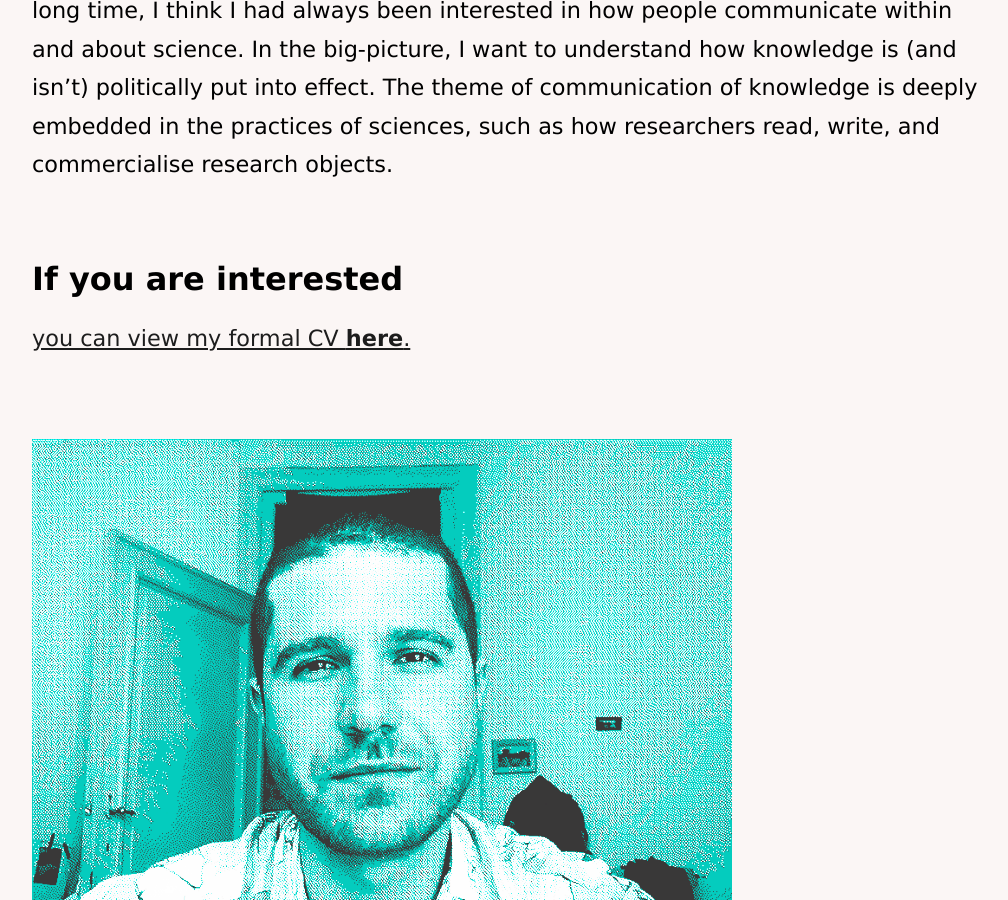
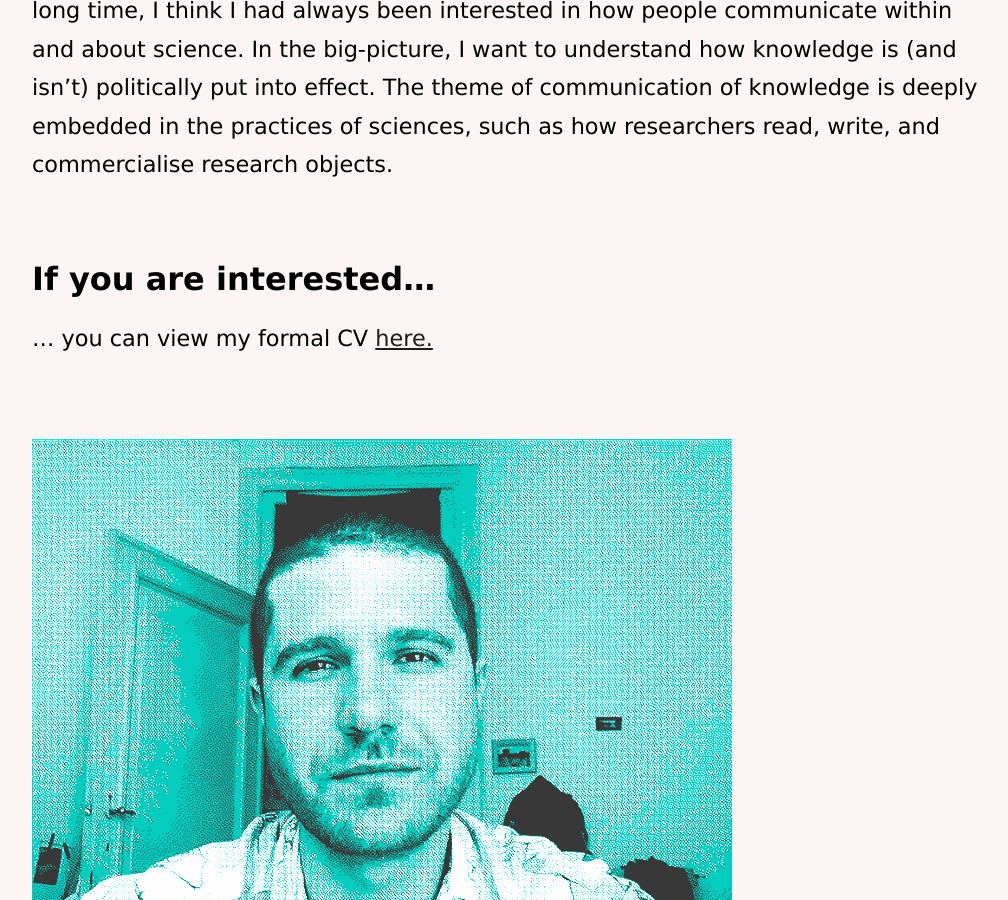
Before and after one commit to oliviodare/oliviodare.com, a Jekyll site: the page built from bio.md, in a window 1280 px wide and 900 px high, scrolled down 1863 px. Shown: the whole window, without its empty margins (96-1104 px from the left). Built offline with Jekyll 4.4.1, drawn with Linux system fonts in a browser that asks for light colours.

Commit message:
Update bio.md

```diff
--- a/bio.md
+++ b/bio.md
@@ -18,8 +18,8 @@ In 2020 I graduated with Cum Laude from the research master History and Philosop
 Before studying History and Philosophy of Science, I had studied an MSc in Neuroscience in Strasbourg and a BSc in Biological Sciences in Maastricht. But for a long time, I think I had always been interested in how people communicate within and about science. In the big-picture, I want to understand how knowledge is (and isn't) politically put into effect. The theme of communication of knowledge is deeply embedded in the practices of sciences, such as how researchers read, write, and commercialise research objects.
 
 
-## If you are interested
-<a href="https://oliviodare.github.io/cv/" target="_blank">you can view my formal CV **here**.</a>
+## If you are interested...
+... you can view my formal CV <a href="https://oliviodare.github.io/cv/" target="_blank">here.</a>
 
 
 #### bio
```
